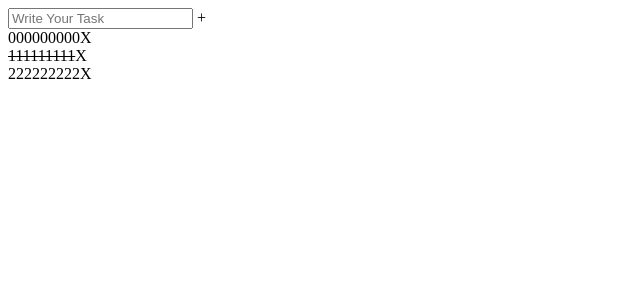
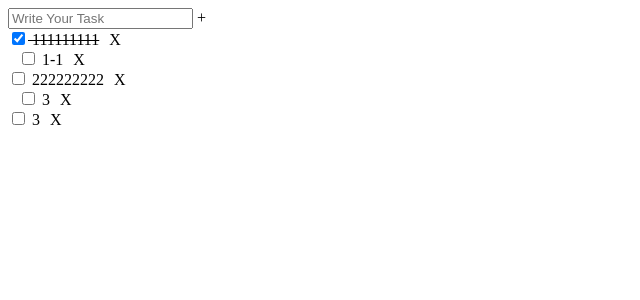
Before and after one commit to kwakkwakkwak/reactTodo, a React (Create React App) app: page / in a window 1280 px wide. Shown: the top 300 px of the page, without its empty margins (0-640 px from the left). Built offline with nearby package versions, Linux system fonts and the light colour scheme.

Commit message:
todo list sort method

```diff
--- a/src/App.js
+++ b/src/App.js
@@ -5,15 +5,19 @@ import TodoList from "./component/TodoList";
 
 class App extends React.Component{
 
-    id = 3;
+    id = 6;
 
 
     state = {
         input : '',
         todos: [
-            { id: 0, text: ' 000000000', status: false },
-            { id: 1, text: ' 111111111', status: true },
-            { id: 2, text: ' 222222222', status: false }
+            { id: 1, text: ' 111111111', status: true , parent: "", select : false},
+
+            { id: 3, text: ' 3', status: false , parent: "", select : false},
+            { id: 5, text: ' 3', status: false , parent: 2, select : false},
+
+            { id: 2, text: ' 222222222', status: false , parent: "", select : false},
+            { id: 4, text: ' 1-1', status: false , parent: 1, select : false},
         ]
 
     }
@@ -22,10 +26,13 @@ class App extends React.Component{
     addTask = ()=> {
 
         const {input, todos} = this.state;
-        console.log();
         if(Object.is({input}.input,"")){
             return ;
         }
+        let parent = todos.map((todo)=>{
+            if(todo.select)
+                return todo.id;
+            }).sort();
 
         this.setState({
 
@@ -33,10 +40,11 @@ class App extends React.Component{
                 id: this.id++,
                 text: input,
                 status : false,
+                parent : parent[0] ? parent[0] : "" ,
+                select : false,
             }),
             input : '',
         });
-
     }
 
 
@@ -62,6 +70,7 @@ class App extends React.Component{
             toggleStatus,
             addTask,
             removeTask,
+            onToggleSelect,
         } = this;
         return (
             <TodoTemplate
@@ -77,6 +86,7 @@ class App extends React.Component{
                         todoList = {todos}
                         toggleStatus = {toggleStatus}
                         removeTask = {removeTask}
+                        onToggleSelect = {onToggleSelect}
                         />
                 }
             >
@@ -103,6 +113,40 @@ class App extends React.Component{
         });
     }
 
+    onToggleSelect = (id) => {
+        const {todos} = this.state;
+        const index = todos.findIndex(todo => todo.id === id);
+
+        const selected = todos[index];
+
+        console.log(selected.parent)
+        if (selected.parent) {
+            return;
+        }
+
+
+        this.setState({
+            todos: [
+                ...todos.slice(0, index).map(
+                    (todo)=>{
+                        todo.select = false;
+                        return todo;
+                    },
+                ),
+                {
+                    ...selected,
+                    select: !selected.select,
+                },
+                ...todos.slice(index + 1, todos.length).map(
+                    (todo)=>{
+                        todo.select = false;
+                        return todo;
+                    },
+                )
+            ]
+        });
+    }
+
 
 }
 
--- a/src/component/Todo.css
+++ b/src/component/Todo.css
@@ -1,3 +1,9 @@
 .complete{
     text-decoration-line:line-through;
 }
+.child {
+    margin-left: 10px;
+}
+.selected{
+    background: #AAAAAA;
+}
--- a/src/component/Todo.js
+++ b/src/component/Todo.js
@@ -3,15 +3,18 @@ import './Todo.css';
 
 class Todo extends Component {
 
+
+
     render() {
-        const { text,  id, onToggle, status ,removeTask } = this.props;
+        const { text,  id, onToggle, status , parent ,select,removeTask,onToggleSelect } = this.props;
 
         return (
-            <div>
-                <label onClick={() => onToggle(id)} className={status ? "complete" : ""}>
+            <div className= {parent ? select ? "selected child" : "child" : select ? "selected" : ""}  >
+                <input type="checkbox" onClick={() => onToggle(id)} checked={status ? "checked" : "" } />
+                <label onClick={() => onToggleSelect(id)}  className={status ? "complete" : ""} >
                         {text}
                 </label>
-                <label onClick={() => removeTask(id)} >
+                <label  onClick={() => removeTask(id)} className="child" >
                     X
                 </label>
 
--- a/src/component/TodoList.js
+++ b/src/component/TodoList.js
@@ -5,19 +5,29 @@ import Todo from "./Todo.js";
 class TodoList extends React.Component {
 
 
+
     render() {
-        const { todoList,toggleStatus,removeTask } = this.props;
+        const { todoList,toggleStatus,removeTask,onToggleSelect } = this.props;
+
+        todoList.sort((a,b)=>{
+            let aa, bb;
+
+            a.parent ? aa = a.parent * 10 + a.parent : aa = a.id * 10;
+            b.parent ? bb = b.parent * 10 + b.parent : bb = b.id * 10;
+
+            return aa - bb;
+        });
+        console.log(todoList);
 
         const todos = todoList.map(
             (todo) => (
 
                 <Todo
-                    text = {todo.text}
-                    id = {todo.id}
-                    status={todo.status}
                     onToggle = {toggleStatus}
                     removeTask = {removeTask}
-                    key = {todo.id}
+                    onToggleSelect = {onToggleSelect}
+                    {...todo}
+                    key={todo.id}
                 />
             )
         )
```
